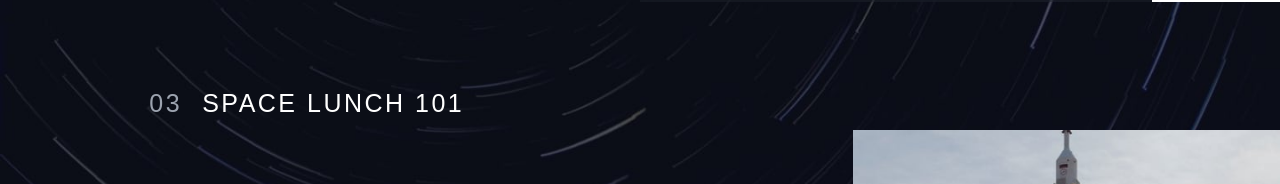
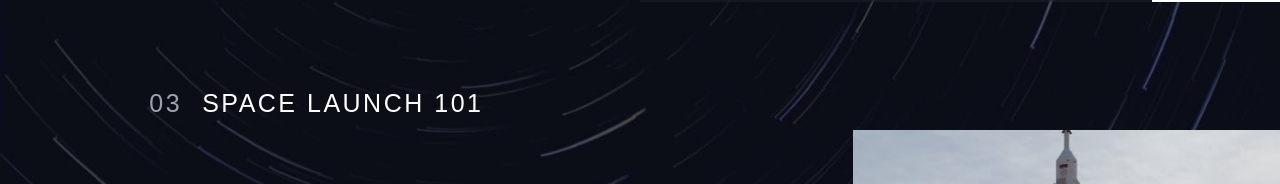
Before and after one commit to theblvckdev/space-tourisim-website, a React (Create React App) app: page /technology in a window 1280 px wide. Shown: the part 102-286 px from the top of the page. Built offline with nearby package versions, Linux system fonts and the light colour scheme.

Commit message:
typo update

```diff
--- a/src/pages/technology/technology.jsx
+++ b/src/pages/technology/technology.jsx
@@ -35,7 +35,7 @@ const Technology = () => {
                         className="text-white md:text-left flex gap-5 md:justify-normal justify-center md:text-[25px] md:leading-[18px] text-lg font-barlow tracking-widest uppercase"
                       >
                         <div className="text-gray-400">03</div>
-                        <div>Space lunch 101</div>
+                        <div>Space launch 101</div>
                       </h5>
 
                       <div className="mt-28">
```
